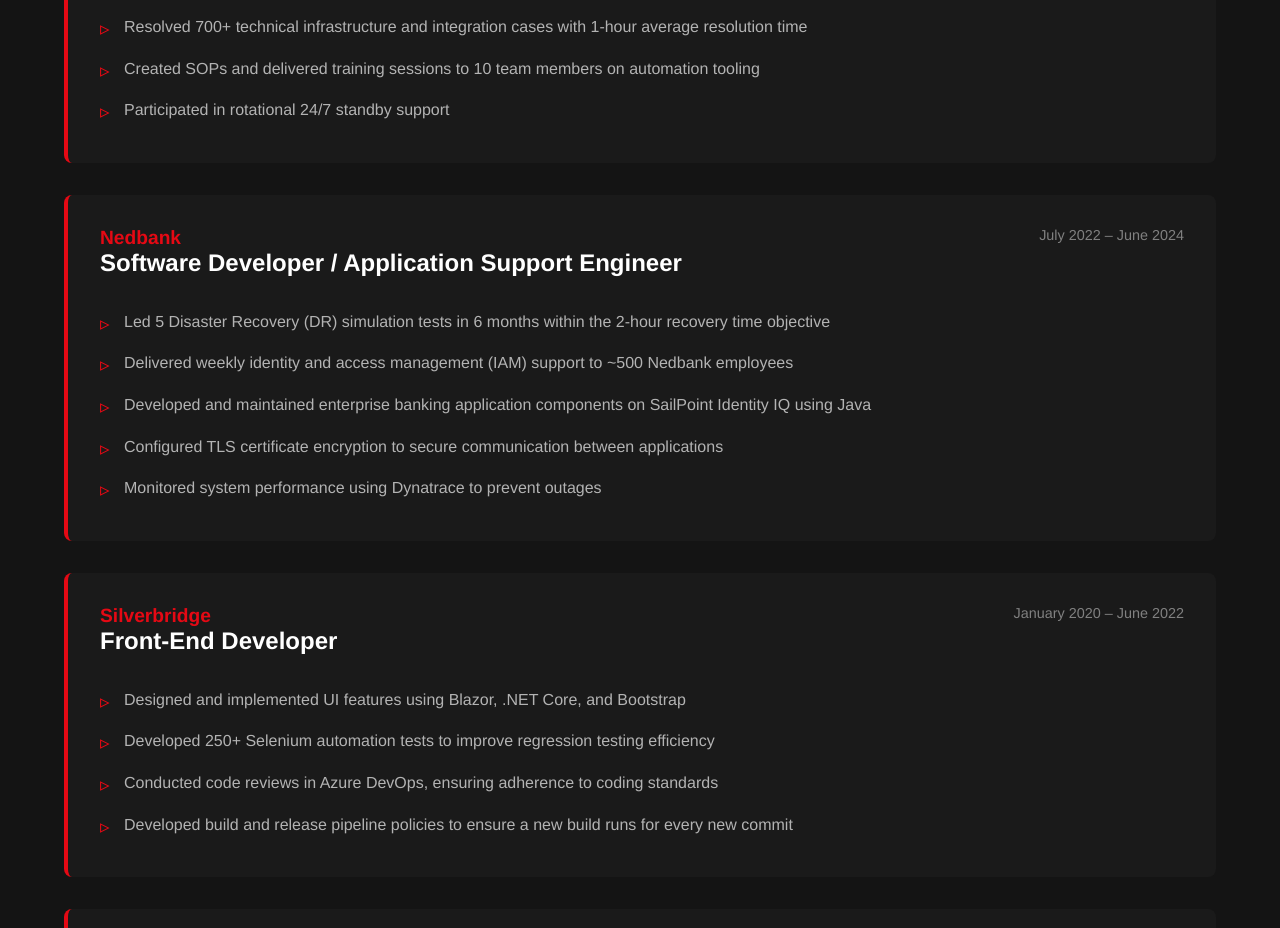
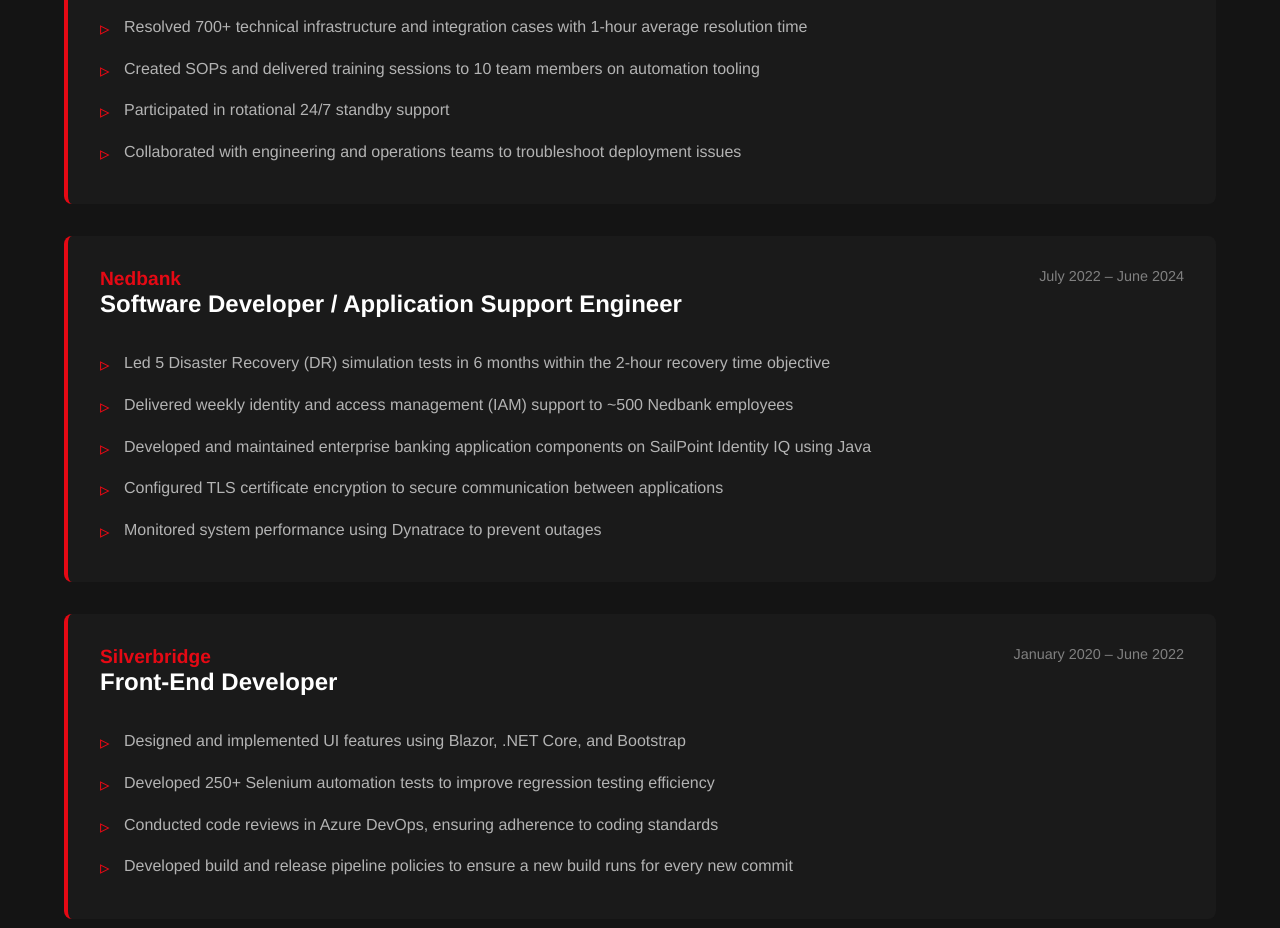
Before and after one commit to Siyanda-Khanyile/KhanyileResume, a React (Create React App) app: page / in a window 1280 px wide. Shown: the part 2060-2988 px from the top of the page. Built offline with nearby package versions, Linux system fonts and the light colour scheme; no server answers.

Commit message:
Added more experience

```diff
--- a/src/components/Experience.jsx
+++ b/src/components/Experience.jsx
@@ -17,7 +17,8 @@
         "Created a Python based automation Script that helped fellow Support Engineers publish excel based worflows quicker, time saved 1 hour",
         "Resolved 700+ technical infrastructure and integration cases with 1-hour average resolution time",
         "Created SOPs and delivered training sessions to 10 team members on automation tooling",
-        "Participated in rotational 24/7 standby support"
+        "Participated in rotational 24/7 standby support",
+        "Collaborated with engineering and operations teams to troubleshoot deployment issues"
       ]
     },
     {
```
